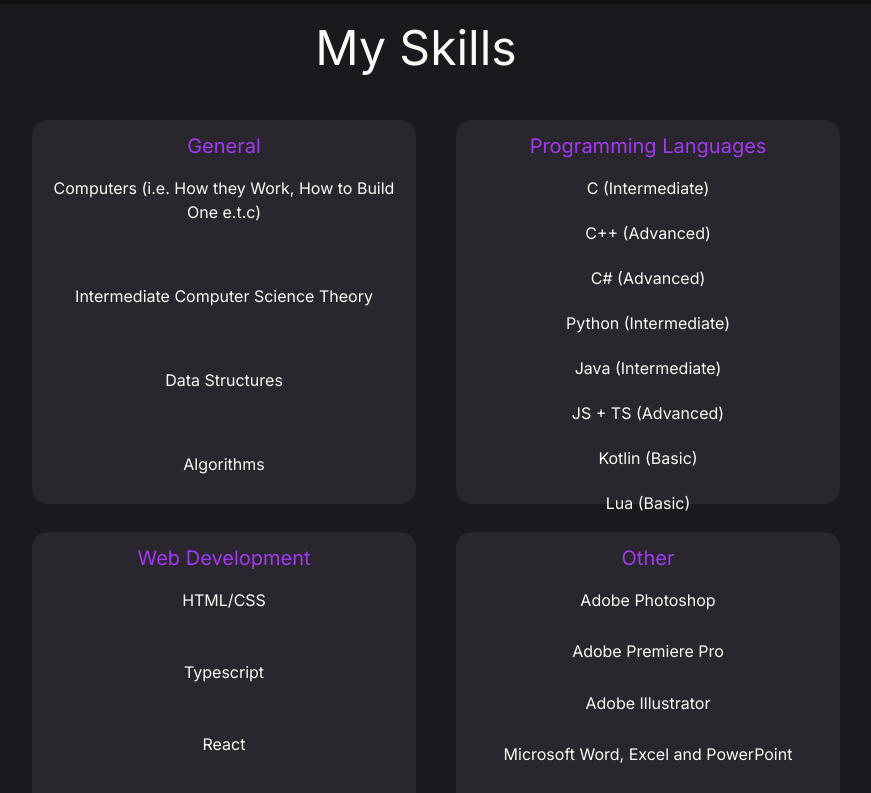
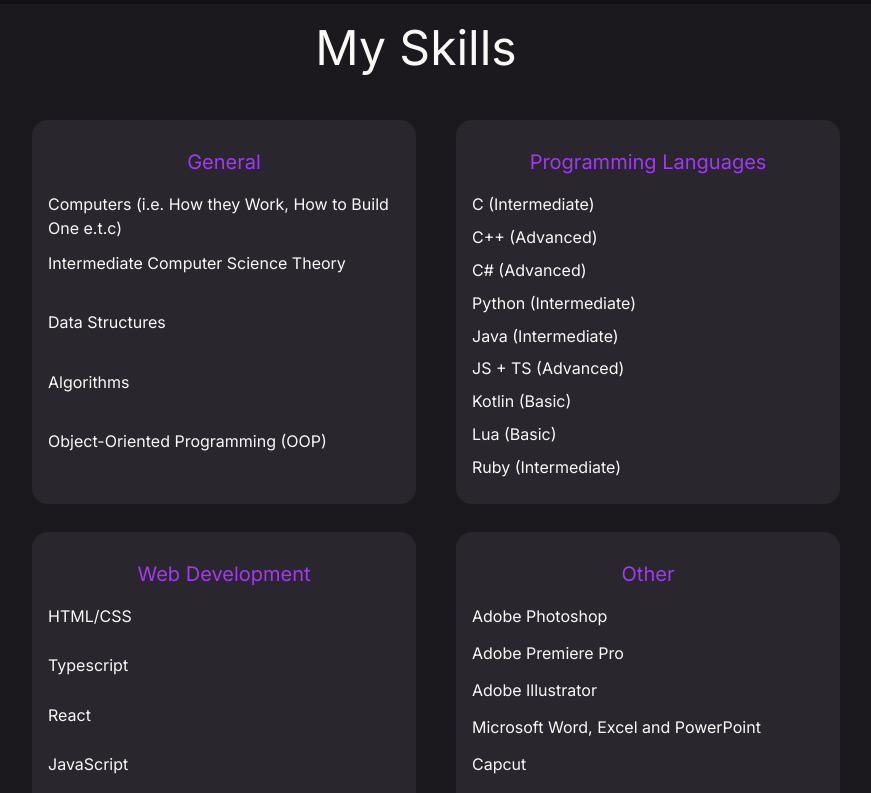
Before and after one commit to MarkDemidovs/Portfolio-2.0, a Next.js app: page / in a window 1280 px wide. Shown: the part 1360-2153 px from the top of the page, without its empty margins (224-1095 px from the left). Built offline with nearby package versions, Linux system fonts and the light colour scheme.

Commit message:
Version 5.0 - Complete Skills Section Desktop

```diff
--- a/src/app/components/Skill.tsx
+++ b/src/app/components/Skill.tsx
@@ -5,16 +5,13 @@
 
 export default function Skill({ title, items }: SkillProps) {
   return (
-    <div className="bg-foreground rounded-2xl max-w-96 min-w-96 h-96 mt-7 ml-10">
+    <div className="bg-foreground rounded-2xl max-w-96 min-w-96 h-96 mt-7 ml-10 p-4 flex flex-col">
       <h3 className="text-bigText w-fit text-xl mx-auto pt-3">{title}</h3>
-
-      <div className="flex justify-center h-full">
-        <ul className="text-offwhite mt-4 flex flex-col justify-between w-full px-4 h-full">
-          {items.map((item, index) => (
-            <li key={index} className="text-center">{item}</li>
-          ))}
-        </ul>
-      </div>
+      <ul className="text-offwhite mt-4 flex flex-col justify-between flex-grow">
+        {items.map((item, index) => (
+          <li key={index} className="flex-1">{item}</li>
+        ))}
+      </ul>
     </div>
   );
 }
```
